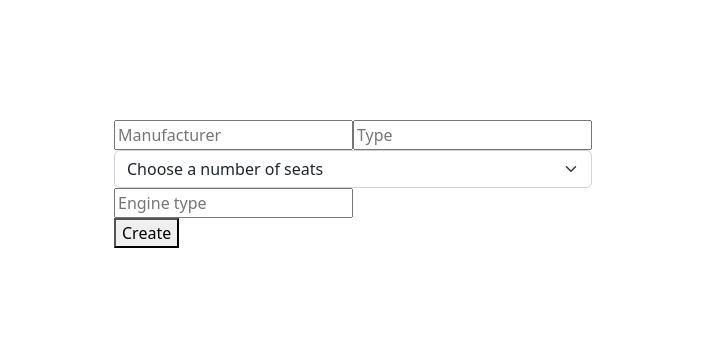
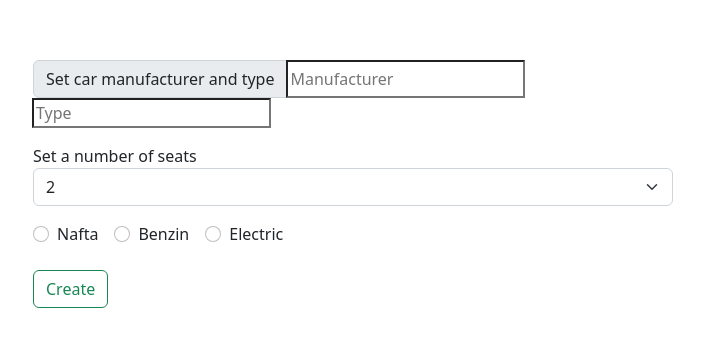
Before and after one commit to kaplosh/car-rental, a Nuxt app: page /cars/new in a window 1280 px wide. Shown: the part 216-562 px from the top of the page, without its empty margins (287-991 px from the left). Built offline with nearby package versions, Linux system fonts and the light colour scheme.

Commit message:
new car form styled

```diff
--- a/pages/cars/new.vue
+++ b/pages/cars/new.vue
@@ -2,12 +2,34 @@
 import { Cars } from '~/lib/db';
 
 export default {
+  data () {
+    return {
+      errorMessage: null,
+    };
+  },
+
   methods: {
     onSubmit () {
+      const c = this as any;
+      c.errorMessage = null;
+
       const formData = new FormData((this as any).$refs.newCarForm);
       const car: any = Object.fromEntries(formData);
       car.seats = Number(car.seats);
+
+      console.log(!car.brand);
+      if (!car.brand) {
+        (this as any).errorMessage = 'Brand is empty!';
+      } else if (!car.type) {
+        c.errorMessage = 'Type is empty!';
+      } else if (!car.seats) {
+        c.errorMessage = 'Seats are not set!';
+      }
+
+      if ((this as any).errorMessage) return;
+
       Cars.add(car);
+      console.log(car);
       navigateTo('/listing');
     },
 
@@ -20,12 +42,14 @@ export default {
   <div class="container">
     <div class="position-absolute top-50 start-50 translate-middle">
       <form ref="newCarForm">
-        <input type="text" name="brand" placeholder="Manufacturer">
-        <input type="text" name="type" placeholder="Type">
-        <select class="form-select" type="number" name="seats" placeholder="Number of seats">
-          <option selected>
-            Choose a number of seats
-          </option>
+        <div class="input-group mb-3">
+          <span class="input-group-text">Set car manufacturer and type</span>
+          <input id="brandInpuut" type="text" name="brand" placeholder="Manufacturer">
+          <input id="typeInput" type="text" name="type" placeholder="Type">
+        </div>
+        <div class="mb-3">
+          <label for="seatSelect">Set a number of seats</label>
+          <select id="seatSelect" class="form-select" type="number" name="seats">
             <option value="2">
               2
             </option>
@@ -39,9 +63,25 @@ export default {
               8
             </option>
           </select>
-        <input type="text" name="engine" placeholder="Engine type">
+        </div>
+        <div class="form-check form-check-inline mb-2">
+          <input id="flexRadioEngineNafta" class="form-check-input" type="radio" name="engine" value="N">
+          <label class="form-check-label" for="flexRadioEngine">Nafta</label>
+        </div>
+        <div class="form-check form-check-inline mb-2">
+          <input id="flexRadioEngineBenzin" class="form-check-input" type="radio" name="engine" value="B">
+          <label class="form-check-label" for="flexRadioEngine">Benzin</label>
+        </div>
+        <div class="form-check form-check-inline mb-2">
+          <input id="flexRadioEngineElectric" class="form-check-input" type="radio" name="engine" value="E">
+          <label class="form-check-label" for="flexRadioEngine">Electric</label>
+        </div>
       </form>
-      <button @click="onSubmit">
+      <div v-if="errorMessage" class="alert alert-danger" role="alert">
+        Form is not completed!
+        {{ errorMessage }}
+      </div>
+      <button type="button" class="btn btn-outline-success mt-3" @click="onSubmit">
         Create
       </button>
     </div>
--- a/pages/listing.vue
+++ b/pages/listing.vue
@@ -13,7 +13,9 @@ export default {
 
 <template>
   <div class="container">
-    <header>Car Rental</header>
+    <header class="m-3">
+      Car Rental
+    </header>
     <main>
       <ListingHeader />
       <table class="table table-striped table-bordered m-2">
```
Lines whose indentation alone changed are shown as unchanged.
